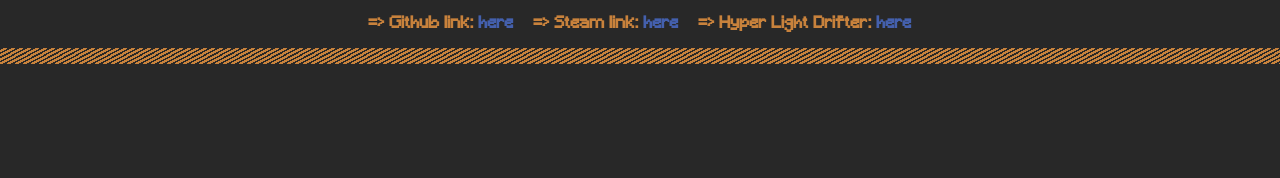
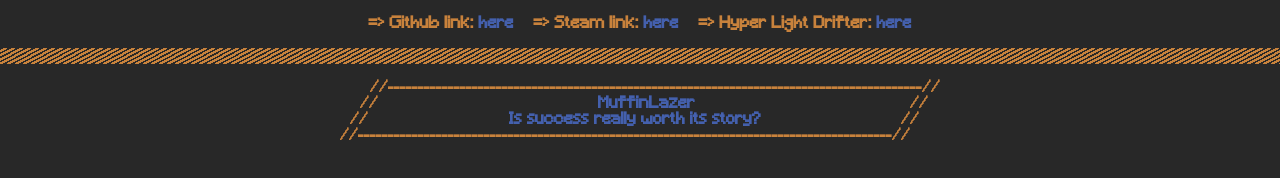
Before and after one commit to MuffinLazer/Muffin-Website, a plain HTML site: page index.html in a window 1280 px wide. Drawn offline with Linux system fonts and the light colour scheme.

Commit message:
ascii art oooh rahh

```diff
--- a/index.html
+++ b/index.html
@@ -7,12 +7,25 @@
 </head>
 <body>
     <div class="topbar">
-    <linkstext>=> Github link: <a href="https://github.com/MuffinLazer">here</a></linkstext>
-    <linkstext>=> Steam link: <a href="https://steamcommunity.com/profiles/76561199474523228/">here</a></linkstext>
-    <linkstext>=> Hyper Light Drifter: <a href="https://www.heartmachine.com/hyper-light-drifter">here</a></linkstext>
+    <linktext>=> Github link: <a href="https://github.com/MuffinLazer">here</a></linktext>
+    <linktext>=> Steam link: <a href="https://steamcommunity.com/profiles/76561199474523228/">here</a></linktext>
+    <linktext>=> Hyper Light Drifter: <a href="https://www.heartmachine.com/hyper-light-drifter">here</a></linktext>
     </div>
 
-<civ class="bar"></civ>
-
+<div class="bar"></div>
+<div class="ascii">
+    <div class="row">
+        <span class="orangetext">&nbsp;&nbsp;&nbsp;&nbsp;&nbsp;&nbsp;//-----------------------------------------------------------------------------------------//</span>
+    </div>
+    <div class="row">
+        <span class="orangetext">&nbsp;&nbsp;&nbsp;&nbsp;//&nbsp;&nbsp;&nbsp;&nbsp;&nbsp;&nbsp;&nbsp;&nbsp;&nbsp;&nbsp;&nbsp;&nbsp;&nbsp;&nbsp;&nbsp;&nbsp;&nbsp;&nbsp;&nbsp;&nbsp;&nbsp;&nbsp;&nbsp;&nbsp;&nbsp;&nbsp;&nbsp;&nbsp;&nbsp;&nbsp;&nbsp;&nbsp;&nbsp;&nbsp;&nbsp;&nbsp;&nbsp;&nbsp;&nbsp;&nbsp;&nbsp;&nbsp;&nbsp;&nbsp;</span><span class="bluetext">MuffinLazer</span><span class="orangetext">&nbsp;&nbsp;&nbsp;&nbsp;&nbsp;&nbsp;&nbsp;&nbsp;&nbsp;&nbsp;&nbsp;&nbsp;&nbsp;&nbsp;&nbsp;&nbsp;&nbsp;&nbsp;&nbsp;&nbsp;&nbsp;&nbsp;&nbsp;&nbsp;&nbsp;&nbsp;&nbsp;&nbsp;&nbsp;&nbsp;&nbsp;&nbsp;&nbsp;&nbsp;&nbsp;&nbsp;&nbsp;&nbsp;&nbsp;&nbsp;&nbsp;&nbsp;&nbsp;//</span>
+    </div>
+    <div class="row">
+        <span class="orangetext">&nbsp;&nbsp;//&nbsp;&nbsp;&nbsp;&nbsp;&nbsp;&nbsp;&nbsp;&nbsp;&nbsp;&nbsp;&nbsp;&nbsp;&nbsp;&nbsp;&nbsp;&nbsp;&nbsp;&nbsp;&nbsp;&nbsp;&nbsp;&nbsp;&nbsp;&nbsp;&nbsp;&nbsp;&nbsp;&nbsp;</span><span class="bluetext">Is success really worth its story?</span><span class="orangetext">&nbsp;&nbsp;&nbsp;&nbsp;&nbsp;&nbsp;&nbsp;&nbsp;&nbsp;&nbsp;&nbsp;&nbsp;&nbsp;&nbsp;&nbsp;&nbsp;&nbsp;&nbsp;&nbsp;&nbsp;&nbsp;&nbsp;&nbsp;&nbsp;&nbsp;&nbsp;&nbsp;&nbsp;//</span>
+    </div>
+    <div class="row">
+        <span class="orangetext">//-----------------------------------------------------------------------------------------//</span>
+    </div>
+</div>
 </body>
 </html>
--- a/style.css
+++ b/style.css
@@ -15,12 +15,42 @@ body {
     display: flex;
     flex-direction: column;
 }
-linkstext {
+linktext {
     font-size: 1em;
     font-weight: bold;
     color: #C8823C;
     padding-left: 10px;
     padding-right: 10px;
+}
+.ascii {
+    display: flex;
+    flex-direction: column;
+    justify-content: center;
+    line-height: 1;
+    padding: 1rem;
+}
+.row {
+    display: flex;
+    flex-direction: row;
+    justify-content: left;
+    width: 100%;
+}
+.bluetext {
+    font-size: 1em;
+    font-weight: bold;
+    color: #4460ad;
+    padding: 0;
+}
+.orangetext {
+    font-size: 1em;
+    font-weight: bold;
+    color: #C8823C;
+    padding: 0;
+}
+pre {
+    font-size: 1em;
+    font-weight: bold;
+    color: #C8823C;
 }
 .bar {
     display: flex;
```
